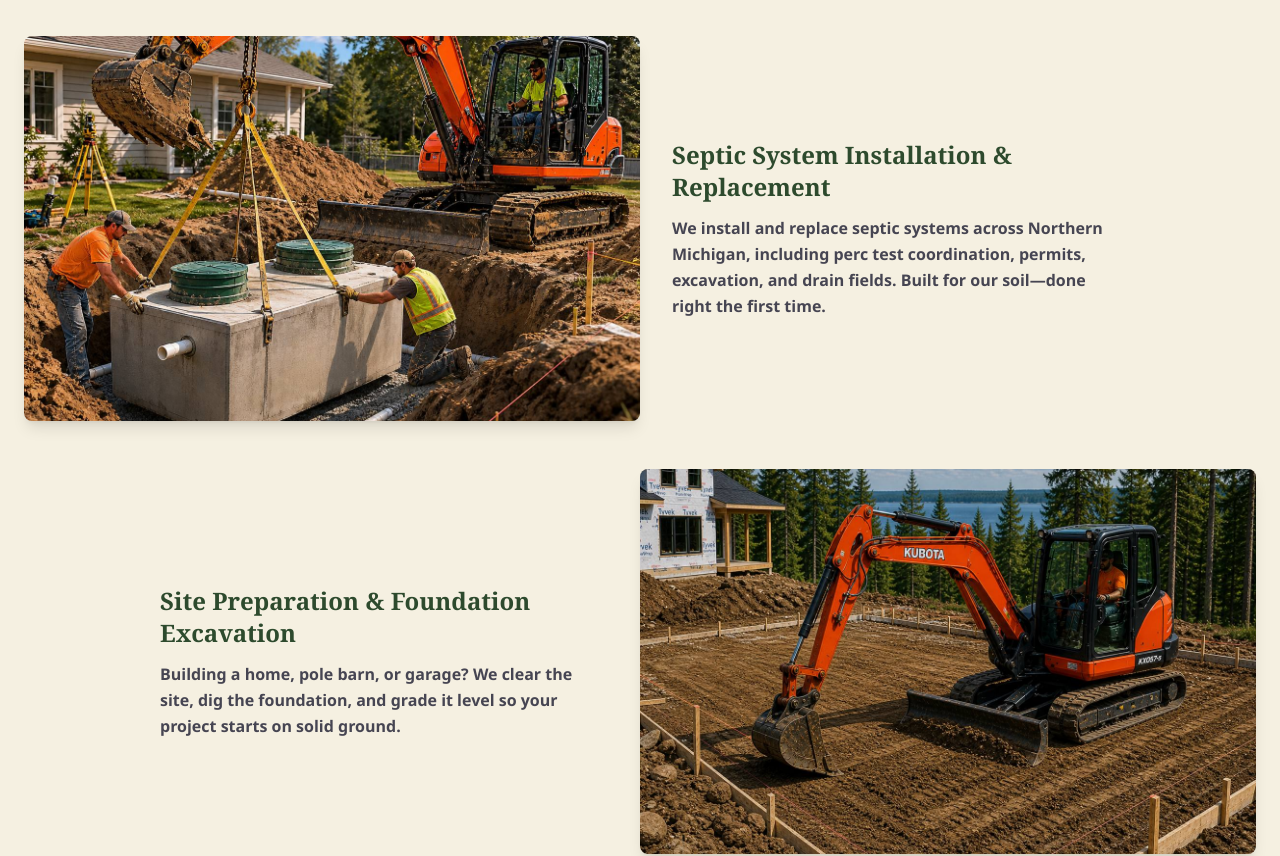
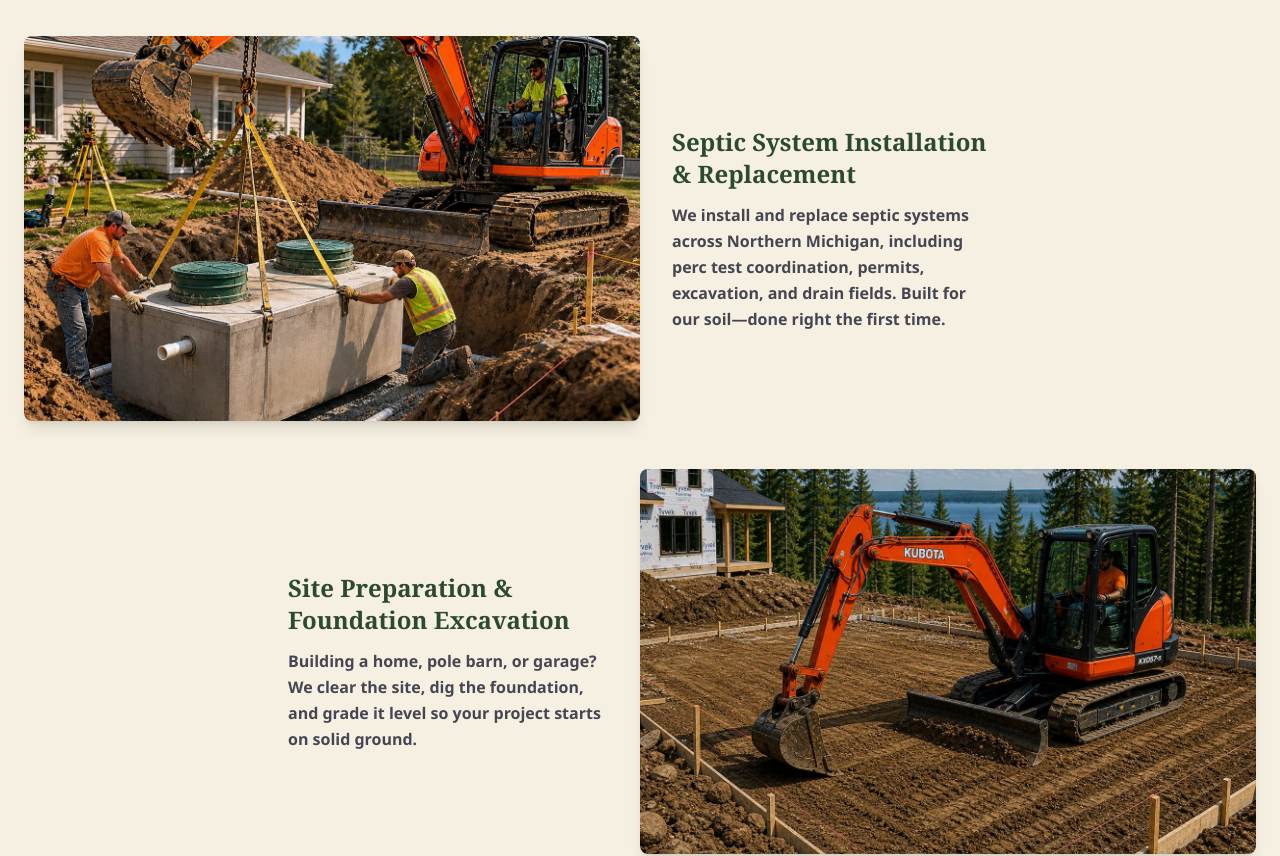
Before and after one commit to Sherryfarmshop/great-lakes-excavating, a Next.js app: page / in a window 1280 px wide. Shown: the part 1020-1876 px from the top of the page. Built offline with nearby package versions, Linux system fonts and the light colour scheme.

Commit message:
Narrow text box to match title width

```diff
--- a/src/components/Services.tsx
+++ b/src/components/Services.tsx
@@ -67,7 +67,7 @@
               <div className="relative w-full md:w-1/2 aspect-[16/10] rounded-lg overflow-hidden shadow-lg">
                 <Image src={svc.img} alt={svc.title} fill className="object-cover" />
               </div>
-              <div className="w-full md:w-5/12 max-w-md">
+              <div className="w-full md:w-5/12 max-w-xs">
                 <h3 className="font-heading text-2xl text-forest mb-3 font-bold">{svc.title}</h3>
                 <p className="text-dark-text/80 text-base leading-relaxed font-semibold">{svc.desc}</p>
               </div>
```
